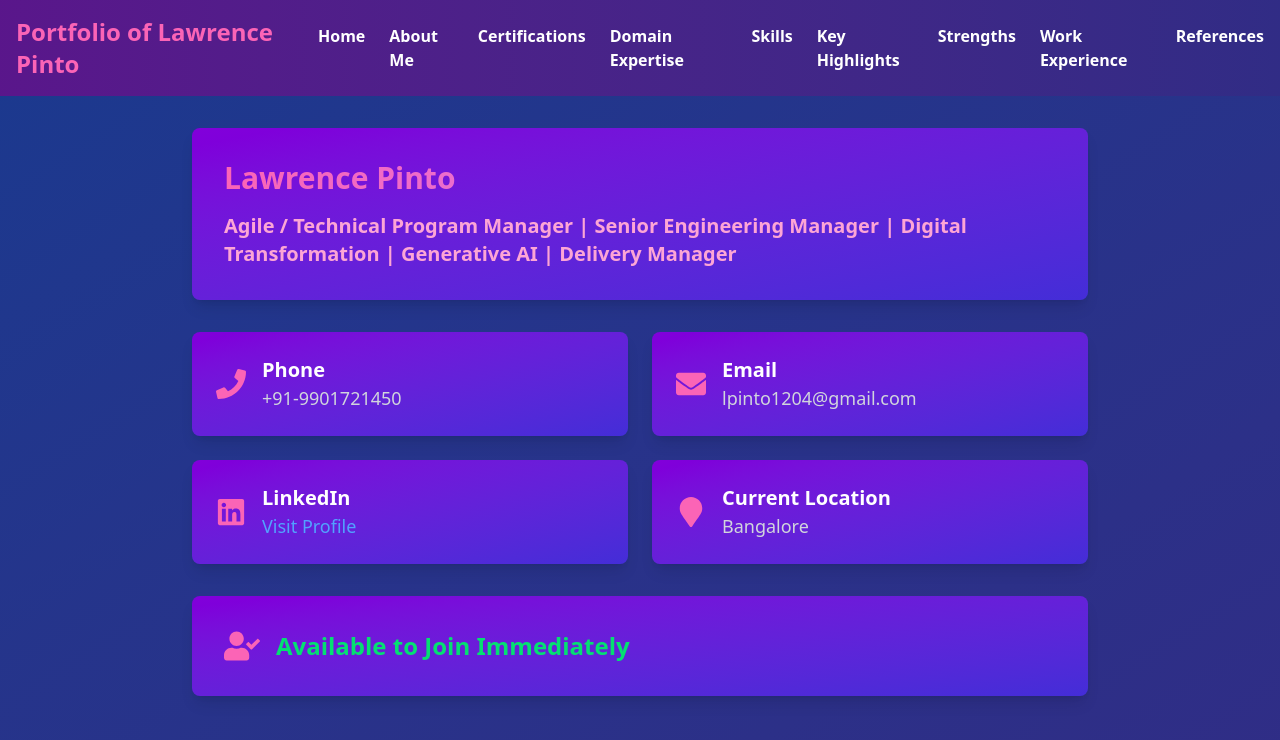
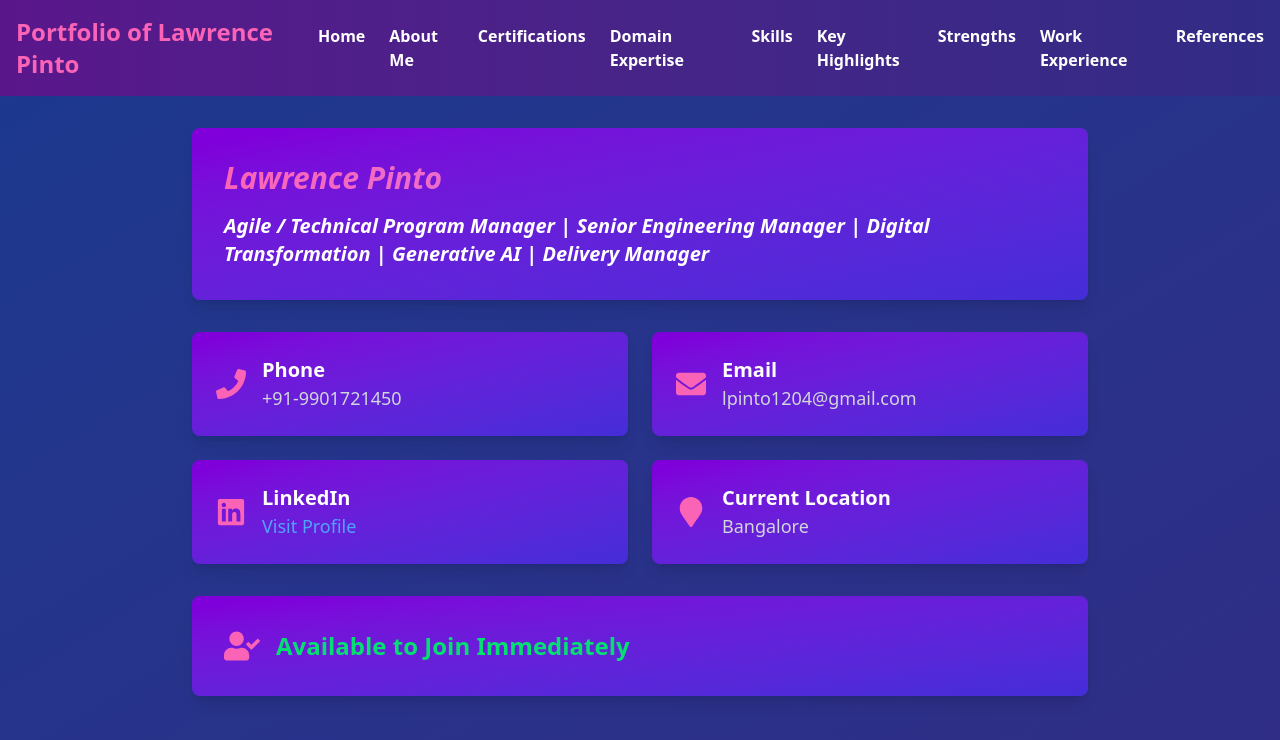
Before and after one commit to lpintoamsys/latestportfolio, a React (Vite) app: page / in a window 1280 px wide. Shown: the top 740 px of the page. Built offline with nearby package versions, Linux system fonts and the light colour scheme.

Commit message:
first commit

```diff
--- a/src/pages/Home.jsx
+++ b/src/pages/Home.jsx
@@ -29,13 +29,13 @@ export default function Home() {
       >
         {/* Name and Title Card */}
         <motion.div
-          className="bg-gradient-to-br from-purple-700 to-indigo-700 p-8 rounded-lg shadow-lg mb-8"
+          className="bg-gradient-to-br from-purple-700 to-indigo-700 p-8 rounded-lg shadow-lg mb-8 italic"
           variants={itemVariants}
         >
           <h1 className="text-3xl font-bold bg-clip-text text-transparent bg-gradient-to-r from-pink-400 to-purple-400">
             Lawrence Pinto
           </h1>
-          <h2 className="text-xl font-semibold mt-4 text-pink-300">
+          <h2 className="text-xl font-semibold mt-4">
             Agile / Technical Program Manager | Senior Engineering Manager | Digital
             Transformation | Generative AI | Delivery Manager
           </h2>
```
